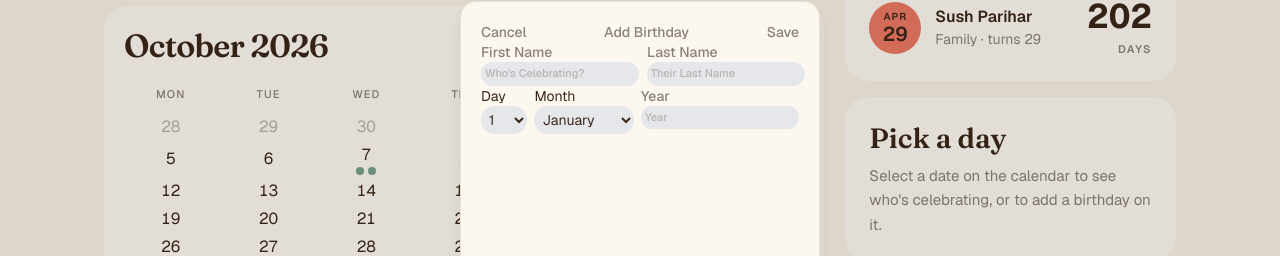
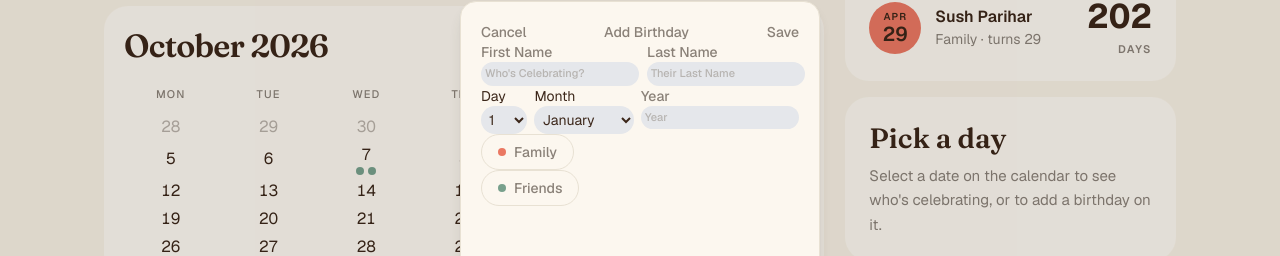
Before and after one commit to Dbrowne14/Confetti, a Next.js app: page / in a window 1280 px wide. Both pictures are taken after a click on the button "Add birthday". Shown: the part 159-415 px from the top of the page. Built offline with nearby package versions, Linux system fonts and the light colour scheme.

Commit message:
Adding Add circle options

```diff
--- a/app/layout.tsx
+++ b/app/layout.tsx
@@ -3,6 +3,8 @@ import { Geist, Geist_Mono, Fraunces } from "next/font/google";
 import "./globals.css";
 import { Header } from "@/components/layout/Header";
 import { AddBirthdayProvider } from "@/components/addBirthday/AddBirthdayProvider";
+import { AddBirthday } from "@/components/addBirthday/AddBirthday";
+import { getCircle } from "@/lib/fetches/getCircles";
 
 const geistSans = Geist({
   variable: "--font-geist-sans",
@@ -26,6 +28,7 @@ export const metadata: Metadata = {
 };
 
 export default function RootLayout({ children }: LayoutProps<"/">) {
+  const circles = getCircle();
   return (
     <html
       lang="en"
@@ -34,6 +37,7 @@ export default function RootLayout({ children }: LayoutProps<"/">) {
       <body className="flex min-h-full flex-col bg-confetti-bg text-confetti-ink">
         <AddBirthdayProvider>
           <Header />
+          <AddBirthday circles={circles} />
           {children}
         </AddBirthdayProvider>
       </body>
--- a/components/addBirthday/AddBirthday.tsx
+++ b/components/addBirthday/AddBirthday.tsx
@@ -1,10 +1,16 @@
+'use client'
+
 import { useAddBirthday } from "./AddBirthdayProvider";
 import { NameField } from "./NameField";
 import { BirthdayFields } from "./BirthdayFields";
 import { AddHeader } from "./AddHeader";
+import { CircleOptions } from "./CircleOptions";
+import { useState } from "react";
+import { Circle } from "@/lib/data/circles";
 
-export const AddBirthday = () => {
+export const AddBirthday = ({circles}:{circles:Circle[]}) => {
   const { isAddOpen, closeAddBirthday } = useAddBirthday();
+  const [selectedCircleId, setSelectedCircleId] = useState<number | null>(null);
   return (
     <form
       className={`fixed top-1/2 left-1/2 z-50 h-120 w-90 -translate-x-1/2 -translate-y-1/2 rounded-2xl border border-confetti-border bg-confetti-surface p-5 shadow-raised ${isAddOpen ? "block" : "hidden"}`}
@@ -13,6 +19,11 @@ export const AddBirthday = () => {
       <AddHeader closeAddBirthday={closeAddBirthday} />
       <NameField />
       <BirthdayFields />
+      <CircleOptions
+        selectedCircleId={selectedCircleId}
+        setSelectedCircleId={setSelectedCircleId}
+        circles={circles}
+      />
     </form>
   );
 };
--- a/components/addBirthday/CircleOptions.tsx
+++ b/components/addBirthday/CircleOptions.tsx
@@ -1,8 +1,28 @@
+import { Circle } from "@/lib/data/circles";
+import { Pill } from "../ui/Pill";
 
-const CircleOptions = () => {
+export const CircleOptions = ({
+  circles,
+  selectedCircleId,
+  setSelectedCircleId,
+}: {
+  circles: Circle[];
+  selectedCircleId: number | null;
+  setSelectedCircleId: (circleId: number | null) => void;
+}) => {
   return (
     <div>
-
+      {circles.map(({ name, colour, id }) => {
+        const isSelected = selectedCircleId === id;
+        return (
+          <Pill
+            label={name}
+            colour={colour}
+            isSelected={isSelected}
+            onClick={() => setSelectedCircleId(id)}
+          />
+        );
+      })}
     </div>
-  )
-}
+  );
+};
--- a/components/calendar/BirthdayRow.tsx
+++ b/components/calendar/BirthdayRow.tsx
@@ -1,5 +1,5 @@
-import type { Circle } from "@/data/circles";
-import type { Person } from "@/data/people";
+import type { Circle } from "@/lib/data/circles";
+import type { Person } from "@/lib/data/people";
 import { monthNames } from "./calendarConstants";
 
 type BirthdayRowProps = {
--- a/components/layout/Header.tsx
+++ b/components/layout/Header.tsx
@@ -2,7 +2,6 @@
 import { ConfettiBrand } from "./ConfettiBrand";
 import { FloatingNav } from "./FloatingNav";
 import { AddBirthdayButton } from "../addBirthday/AddBirthdayButton";
-import { AddBirthday } from "../addBirthday/AddBirthday";
 import { useAddBirthday } from "../addBirthday/AddBirthdayProvider";
 
 export const Header = () => {
@@ -23,7 +22,7 @@ export const Header = () => {
           className="fixed inset-0 z-50 bg-black/10"
           onClick={closeAddBirthday}
         >
-          <AddBirthday />
+
         </div>
       )}
     </div>
```
